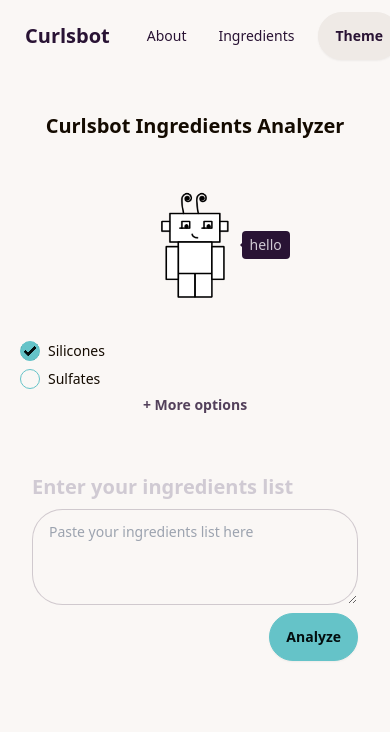
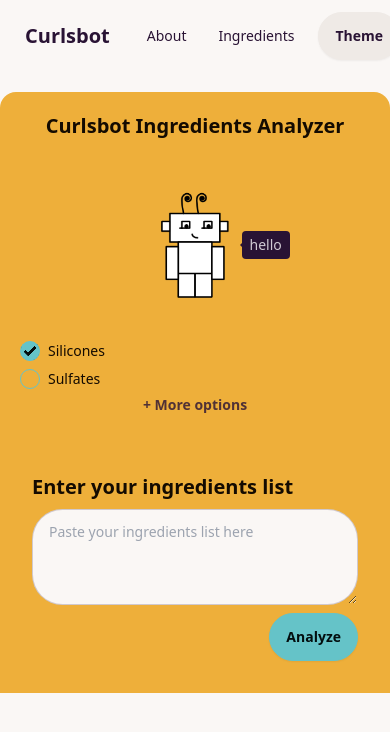
Before and after one commit to melissamcewen/cb2, a Next.js app: page / in a window 390 px wide. Shown: the top 732 px of the page. Built offline with nearby package versions, Linux system fonts and the light colour scheme.

Commit message:
design changes

```diff
--- a/src/components/advanced-form.tsx
+++ b/src/components/advanced-form.tsx
@@ -21,7 +21,7 @@
     .filter(([categoryId]) => config.advancedCategories.includes(categoryId));
 
   return (
-    <div className="w-full">
+    <div className="w-full bg-accent">
       <button
         onClick={() => onOpenChange(!isOpen)}
         className="btn btn-sm btn-ghost w-full"
--- a/src/components/curlsbot.tsx
+++ b/src/components/curlsbot.tsx
@@ -26,7 +26,7 @@
 
   return (
     <div>
-      <div className="card md:bg-accent md:shadow mb-8 mt-5 flex text-accent-content">
+      <div className="card bg-accent md:shadow mb-8 mt-5 flex text-accent-content">
         <div className="card-content grid-cols-5 md:grid">
           <div className="prose col-span-2 flex flex-wrap content-start md:text-left p-5 justify-center">
             <h1 className="text-xl font-bold text-center w-full text-accent-content">
@@ -63,7 +63,7 @@
               onOpenChange={setIsAdvancedOpen}
             />
           </div>
-          <div className="card col-span-3 w-full bg-accent-focus text-neutral-content">
+          <div className="card col-span-3 w-full bg-accent-focus ">
             <EntryForm onAnalyze={handleAnalyze} />
           </div>
         </div>
--- a/src/components/entry-form.tsx
+++ b/src/components/entry-form.tsx
@@ -4,7 +4,7 @@
 
 export default function EntryForm({ onAnalyze }: EntryFormProps): JSX.Element {
   return (
-    <div className="card-body">
+    <div className="card-body bg-accent">
       <h2 className="card-title">Enter your ingredients list</h2>
       <div className="form-control">
         <textarea
--- a/src/components/ingredients-card.tsx
+++ b/src/components/ingredients-card.tsx
@@ -2,6 +2,7 @@
 import {
   ExclamationTriangleIcon,
   CheckCircleIcon,
+  XCircleIcon,
   QuestionMarkCircleIcon,
 } from '@heroicons/react/24/solid';
 import { MatchType, MatchSearch } from 'haircare-ingredients-analyzer';
@@ -14,9 +15,9 @@
 
 const stateConfig = {
   perfect: {
-    icon: CheckCircleIcon,
-    bgColor: 'bg-success',
-    textColor: 'text-success-content',
+    icon: XCircleIcon,
+    bgColor: 'bg-error',
+    textColor: 'text-error-content',
     label: 'Perfect Match',
   },
   low_confidence: {
```
Also changed, not shown: 1 other file (tests, documents, lock files or other folders).
